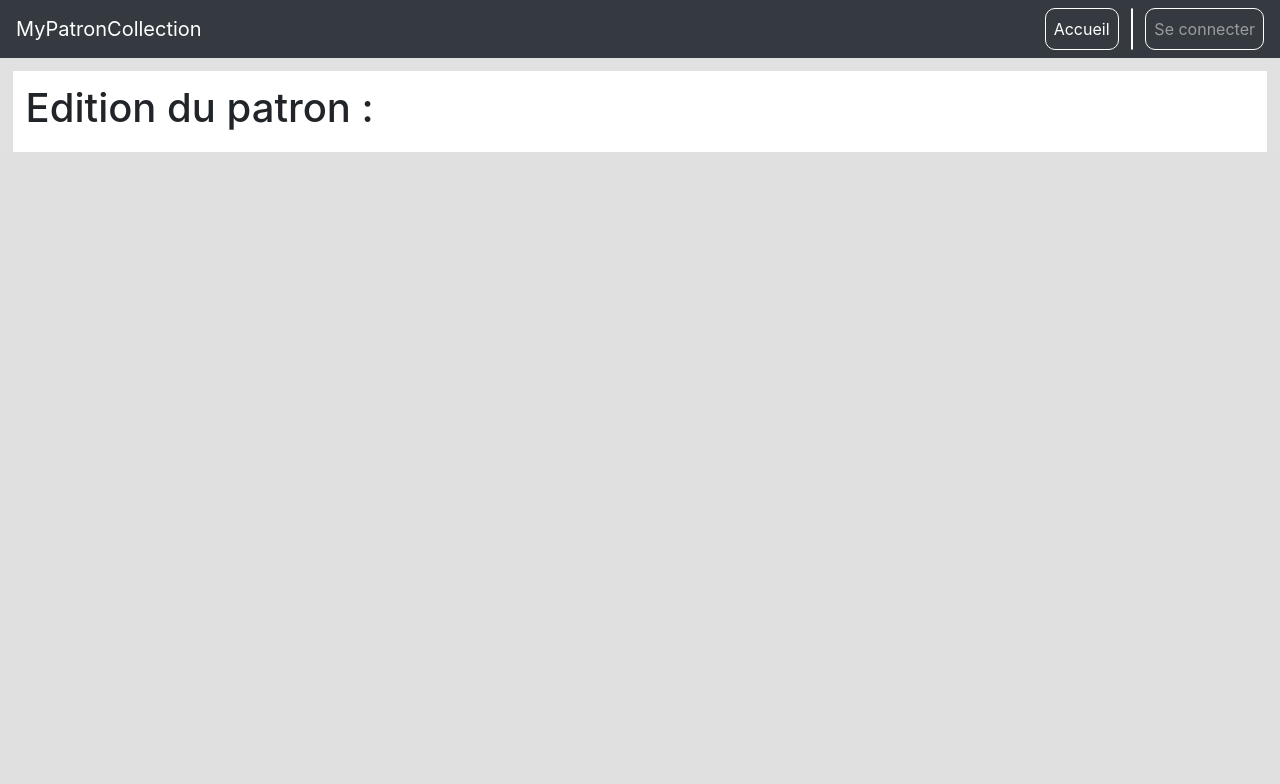
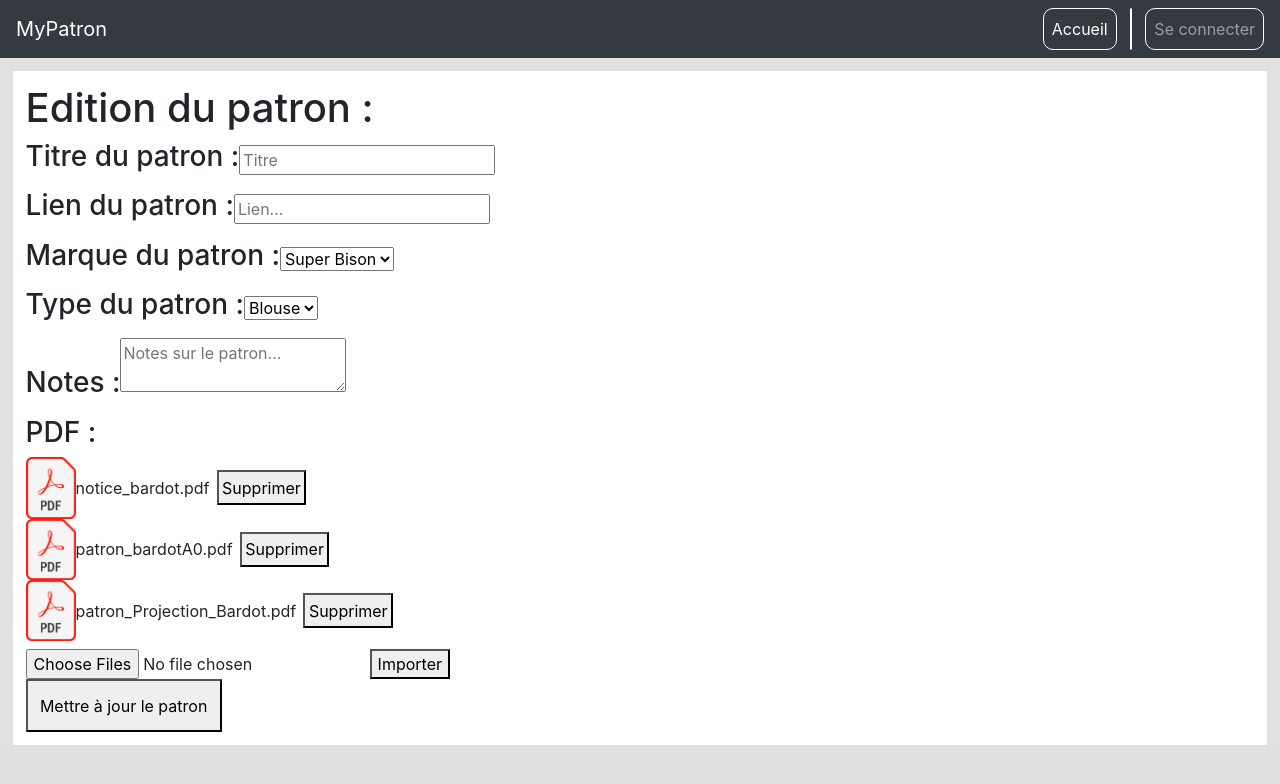
Before and after one commit to Lenc3lot/MyPatron, a Vue app in the folder front/: page /#/editPattern/1 in a window 1280 px wide. Shown: the top 784 px of the page. Built offline with nearby package versions, Linux system fonts and the light colour scheme; the HTML template or start-up script is replaced by a standard one.

Commit message:
Correctif

```diff
--- a/front/src/components/NavBar.vue
+++ b/front/src/components/NavBar.vue
@@ -1,6 +1,6 @@
 <template>
   <nav class="navbar navbar-expand-lg sticky-top navbar-dark bg-dark">
-    <span class="navbar-brand" style="flex-grow: 1; text-align: left;">MyPatronCollection</span>
+    <span class="navbar-brand" style="flex-grow: 1; text-align: left;">MyPatron</span>
     <div class="collapse navbar-collapse" id="navbarNav">
       <ul class="navbar-nav">
         <li class="nav-item active">
--- a/front/src/components/SideBar.vue
+++ b/front/src/components/SideBar.vue
@@ -24,7 +24,7 @@
       </nav>
       <p v-if="displayReset" @click="resetSearch()">Annuler le tri</p>
 		</ul>
-    <button @click="selectSpePattern()">GO</button>
+    <button @click="selectSpePattern()" v-if="isLogged">GO</button>
 	</header>
 </template>
 
@@ -63,7 +63,8 @@ export default {
       selectedTag: '',
       selectedType: '',
       selectedBrand: '',
-      displayReset: false
+      displayReset: false,
+      isLogged: false
     }
   },
   methods: {
@@ -149,6 +150,7 @@ export default {
     this.getTags()
     this.getType()
     this.getPatternBrands()
+    this.isLogged = localStorage.getItem('isLogged')
   },
   created () {
     // created here
--- a/front/src/components/carteComponent.vue
+++ b/front/src/components/carteComponent.vue
@@ -14,9 +14,6 @@
             <h3>Tags : </h3>
             <p v-for="tag in tags" :key="tag.idTag">{{ tag.tLibel }}</p>
           </nav>
-          <!-- <embed
-          src="https://noto.alwaysdata.net/back/uploads/users/user0/TagadaJones.pdf"
-          width="192O"> -->
         </section>
         <button @click="pdfAcces()">PDF</button>
         <button @click="editPattern()">Editer</button>
@@ -83,6 +80,7 @@ export default {
         .then(response=>response.json())
         .then(response=>{
           console.log(response)
+          this.$emit('actuPattern')
         })
         .catch(error=>{
           console.error(error)
--- a/front/src/router/index.js
+++ b/front/src/router/index.js
@@ -34,6 +34,11 @@ const routes = [
     path:'/editPattern/:id',
     name:'editPattern',
     component: ()=> import('../views/EditView.vue')
+  },
+  {
+    path:'/myspace',
+    name:'myspace',
+    component: ()=> import('../views/MySpace.vue')
   }
 ]
 
--- a/front/src/store.js
+++ b/front/src/store.js
@@ -1,5 +1,5 @@
 export default {
-    baseUrl: 'http://noto.alwaysdata.net/back/requestHandler.php',
+    baseUrl: 'https://noto.alwaysdata.net/back/requestHandler.php',
     data: {
         newPatternTitle: ''
     },
--- a/front/src/views/EditView.vue
+++ b/front/src/views/EditView.vue
@@ -1,16 +1,84 @@
 <template>
   <main>
     <div id="editDiv">
-        <h1>Edition du patron : {{ pattern.pLibel }}</h1>
+      <h1>Edition du patron : {{ pattern.pLibel }}</h1>
+      <!-- Titre -->
+      <nav>
+        <label for="patternTitle">
+          <h3>Titre du patron : </h3>
+        </label><input id="patternTitle" type="text" placeholder="Titre" v-model="newPattern.patterName">
+      </nav>
+      <!-- LIEN -->
+      <nav>
+        <label for="patternLink">
+          <h3>Lien du patron : </h3>
+        </label><input id="patternLink" type="text" placeholder="Lien..." v-model="newPattern.patternLink">
+      </nav>
+      <!-- MARQUE -->
+      <nav>
+        <label for="patternBrand">
+          <h3>Marque du patron : </h3>
+        </label>
+        <select id="patternBrand" @change="newPattern.patternBrand = $event.target.value">
+          <option selected disabled>Super Bison</option>
+          <option v-for="marque in patternBrandList" :key="marque.idMarque" :id="marque.idMarque"
+            :value="marque.idMarque">{{
+        marque.libelMarque }}</option>
+        </select>
+      </nav>
+      <!-- Type -->
+      <nav>
+        <label for="patternType">
+          <h3>Type du patron : </h3>
+        </label>
+        <select id="patternType" @change="newPattern.patternType = $event.target.value">
+          <option selected disabled>Blouse</option>
+          <option v-for="typepatron in patternTypeList" :key="typepatron.idTypePatron" :id="typepatron.idTypePatron"
+            :value="typepatron.idTypePatron"> {{ typepatron.tpLibel }}
+          </option>
+        </select>
+      </nav>
+      <!-- Notes -->
+      <nav>
+        <label for="patternNotes">
+          <h3>Notes : </h3>
+        </label><textarea id="patternNotes" type="text" placeholder="Notes sur le patron..."
+          v-model="newPattern.patternDesc"></textarea>
+      </nav>
+      <!--PDF-->
+      <nav>
+        <label>
+          <h3>PDF :</h3>
+          <section>
+            <img src="../assets/pdf_file.png" width="50" />
+            <figcaption>notice_bardot.pdf</figcaption>
+            <button>Supprimer</button>
+          </section>
+          <section>
+            <img src="../assets/pdf_file.png" width="50" />
+            <figcaption>patron_bardotA0.pdf</figcaption>
+            <button>Supprimer</button>
+          </section>
+          <section>
+            <img src="../assets/pdf_file.png" width="50" />
+            <figcaption>patron_Projection_Bardot.pdf</figcaption>
+            <button>Supprimer</button>
+          </section>
+        </label>
+        <pdfFormSubmit />
+      </nav>
+      <button style="padding: 1%;">Mettre à jour le patron</button>
     </div>
   </main>
 </template>
 
 <script>
 import store from '@/store'
+import pdfFormSubmit from '@/components/pdfFormSubmit.vue'
+
 export default {
   name: 'editView',
-  head () {
+  head() {
     return {
       title: 'Document',
       meta: [
@@ -24,6 +92,7 @@ export default {
   },
   components: {
     // components here
+    pdfFormSubmit
   },
   props: {
     // props here
@@ -31,21 +100,22 @@ export default {
   watch: {
     // variables to watch here
   },
-  data () {
+  data() {
     return {
       // variables here
       dataStore: store,
-      pattern: []
+      pattern: [],
+      newPattern: store.newPattern
     }
   },
   methods: {
     // methods here
   },
-  mounted () {
+  mounted() {
     // mounted here
     this.pattern = this.dataStore.patternInEdit
   },
-  created () {
+  created() {
     // created here
   }
 }
@@ -53,9 +123,20 @@ export default {
 
 <style scoped>
 /* Style here */
-#editDiv{
-    background-color: white;
-    margin: 1%;
-    padding: 1%;
+#editDiv {
+  background-color: white;
+  margin: 1%;
+  padding: 1%;
+}
+
+section {
+  display: flex;
+  flex-direction: row;
+  align-items: center;
+}
+
+section>button {
+  padding: 1%;
+  margin-left: 2%;
 }
 </style>
--- a/front/src/views/HomeView.vue
+++ b/front/src/views/HomeView.vue
@@ -5,7 +5,12 @@
         <custonBar @resetSearch="resetSearch()" @setSpePatt="setListePatron($event)" :key="nbSide"/>
       </div>
     <div id="viewContainer">
-      <carteComponent v-for="patron in listeSelectedPatrons" :key="patron.idPatron" :patron="patron" @accesPDF="accesPDF($event)"/>
+      <carteComponent  v-for="patron in listeSelectedPatrons" :key="patron.idPatron" :patron="patron" @accesPDF="accesPDF($event)" @actuPattern="getAllPaterns()"/>
+      <section id="notLog" v-if="!isLogged">
+        <h1>Vous voulez rejoindre la communauté MyPatron ?</h1>
+        <h2>Alors n'attendez plus et inscrivez vous !</h2>
+        <button @click="$router.push('/login')">En cliquant ici !</button>
+      </section>
     </div>
     <div id="editMode" v-if="visible">
       <h1>Page édition</h1>
@@ -64,7 +69,8 @@ export default {
       listeSelectedPatrons: [],
       dataPDF: [],
       lienPDF: '',
-      nbSide: 0
+      nbSide: 0,
+      isLogged: false
     }
   },
   methods: {
@@ -115,7 +121,10 @@ export default {
   },
   mounted () {
     // mounted here
-    this.getAllPaterns()
+    if(localStorage.getItem('idUser')){
+      this.getAllPaterns()
+    }
+    this.isLogged = localStorage.getItem('isLogged')
   },
   created () {
     // created here
@@ -203,4 +212,8 @@ embed{
 #btnFermer{
   height: 5%;
 }
+
+#notLog{
+  text-align: center;
+}
 </style>
--- a/front/src/views/MySpace.vue
+++ b/front/src/views/MySpace.vue
@@ -1,6 +1,23 @@
 <template>
   <main>
-
+    <div id="myspaceDiv">
+      <h1>Espace Perso</h1>
+      <div>
+        <section>
+          <h3>Login : </h3><p>bnoto29</p>
+        </section>
+        <section>
+          <h3>Mail : </h3><p>noto.baptiste@yahoo.fr</p>
+        </section>
+        <section>
+          <h3>Nom :</h3><p>Noto</p>
+        </section>
+        <section>
+          <h3>Prenom :</h3><p>Baptiste</p>
+        </section>
+      </div>
+      <button>Mettre à jour vos informations</button>
+    </div>
   </main>
 </template>
 
@@ -49,4 +66,15 @@ export default {
 
 <style scoped>
 /* Style here */
+#myspaceDiv {
+  background-color: white;
+  margin: 1%;
+  padding: 1%;
+  border-radius: 10px;
+}
+
+#myspaceDiv>h1 {
+  background-color: lightgray;
+  padding: 1%;
+}
 </style>
--- a/front/src/views/RegisterView.vue
+++ b/front/src/views/RegisterView.vue
@@ -82,6 +82,12 @@ export default {
                             text: ' Compte déjà existant !',
                             icon: 'error'
                         })
+                    }else{
+                        this.$swal({
+                            title: 'Compte créé avec succès',
+                            icon: 'success'
+                        })
+                        this.$router.push('/login')
                     }
                 })
                 .catch(error=>{
```
